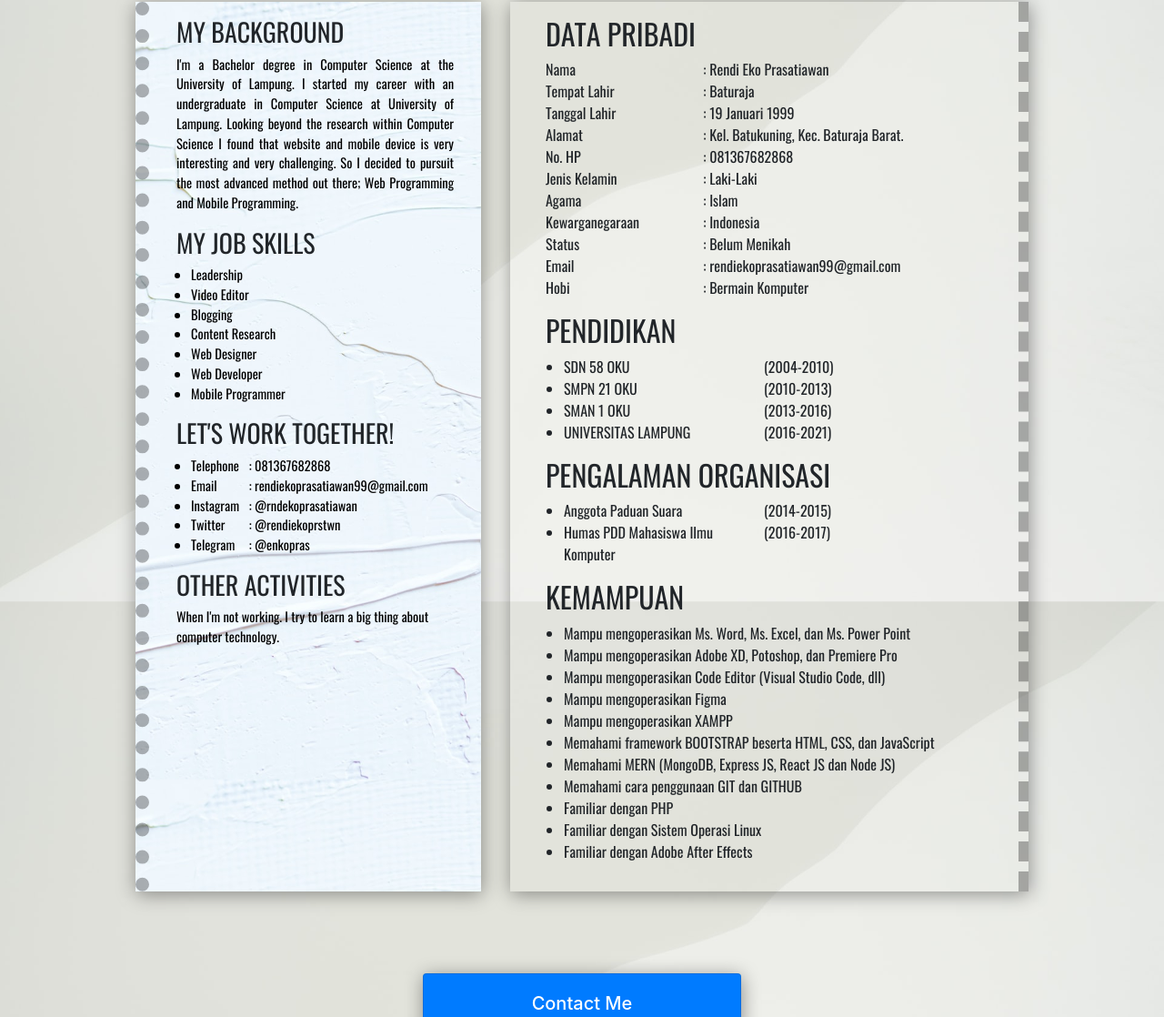
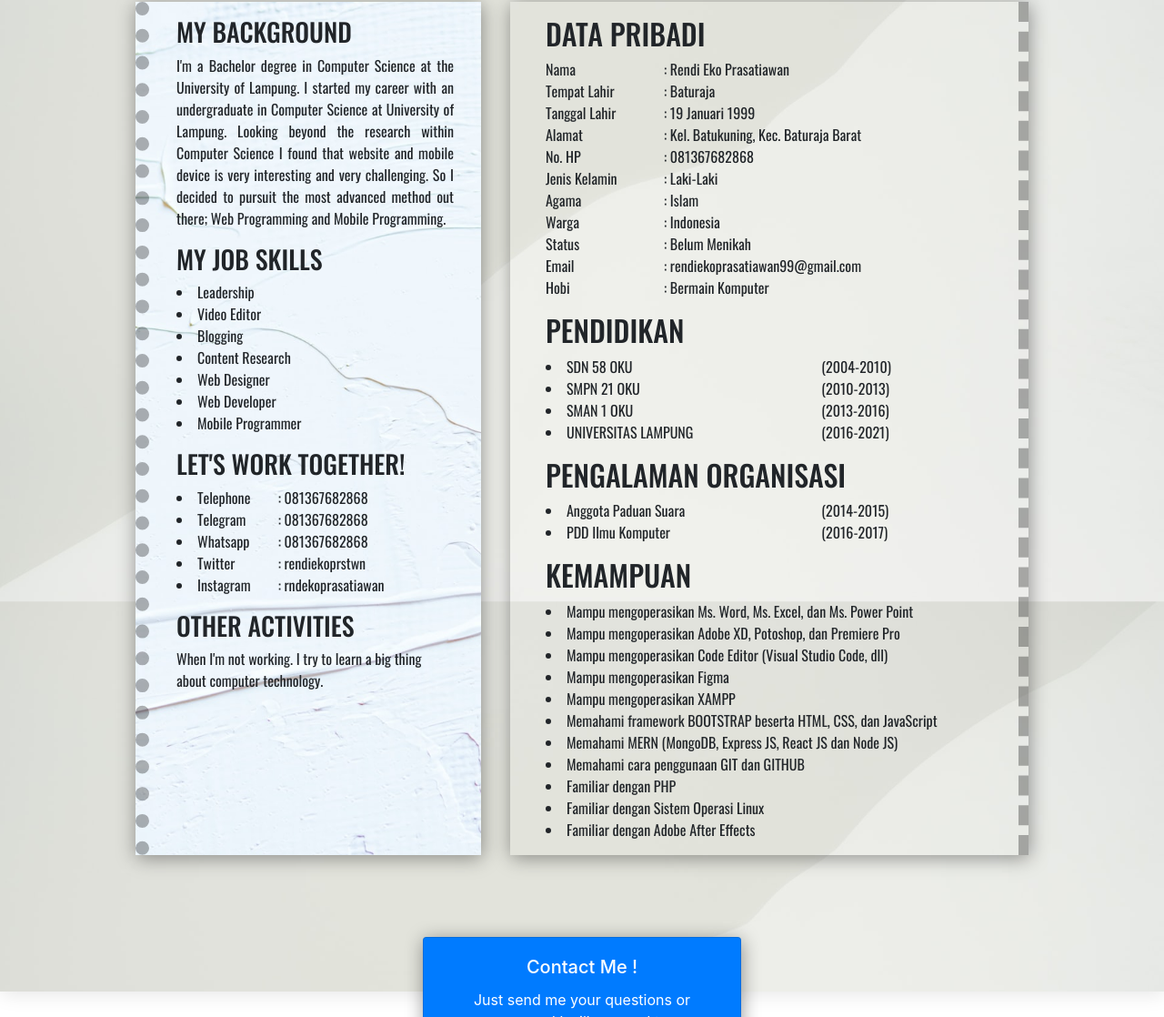
Before and after one commit to rendiekoprasatiawan/full-stack-designer, a plain HTML site: page 7. NGOBAR WPU (1-5, 8, 13)/ngobar-8/web-landing/index.html in a window 1280 px wide. Shown: the part 1504-2622 px from the top of the page at 91% size. Drawn offline with Linux system fonts and the light colour scheme.

Commit message:
menambahkan web baru

```diff
--- /dev/null
+++ b/7. NGOBAR WPU (1-5, 8, 13)/ngobar-13/vcard/style.css
@@ -0,0 +1,64 @@
+body {
+  font-family: "Montserrat", sans-serif;
+}
+
+.card {
+  background-color: #050a27;
+}
+
+.nav,
+.nav a {
+  text-transform: uppercase;
+  color: white;
+  font-size: 16px;
+}
+
+.nav a.active {
+  color: #475cfd;
+  font-weight: bold;
+}
+
+.nav a:hover {
+  color: #475cfd;
+}
+
+.nav h5 {
+  font-weight: bold;
+}
+
+.main {
+  color: white;
+}
+
+.main h1 {
+  font-weight: 100;
+}
+
+.main h1 span {
+  font-weight: 600;
+  color: #475cfd;
+}
+
+.main p {
+  font-size: 20px;
+  font-weight: 100;
+  margin-top: 20px;
+}
+
+.main button {
+  background-color: #ff4887;
+  color: white;
+  margin-top: 20px;
+}
+
+.card-body {
+  position: relative;
+  overflow: hidden;
+}
+
+.bg-img {
+  position: absolute;
+  bottom: -58px;
+  right: -60px;
+  width: 50%;
+}
--- a/7. NGOBAR WPU (1-5, 8, 13)/ngobar-8/web-landing/assets/css/style.css
+++ b/7. NGOBAR WPU (1-5, 8, 13)/ngobar-8/web-landing/assets/css/style.css
@@ -1,32 +1,37 @@
 /* fonts */
+
 @font-face {
-  font-family: "oswaldregular";
-  src: url("../../fonts/oswald-variablefont_wght-webfont.woff2") format("woff2"),
-    url("../../fonts/oswald-variablefont_wght-webfont.woff") format("woff");
-  font-weight: normal;
-  font-style: normal;
+  font-family: "Oswald";
+  src: url("../../fonts/Oswald-VariableFont_wght.ttf") format("truetype");
 }
+
 @font-face {
-  font-family: "vigaregular";
+  font-family: "Viga";
   src: url("../../fonts/viga-regular-webfont.woff2") format("woff2"),
     url("../../fonts/viga-regular-webfont.woff") format("woff");
   font-weight: normal;
   font-style: normal;
 }
 
-/* pake fonts */
+/* using fonts */
+.portFont {
+  font-family: "Oswald", sans-serif;
+  text-transform: uppercase;
+  font-weight: 500;
+}
+
 .pFonts {
-  font-family: "oswaldregular";
+  font-family: "Oswald", sans-serif;
 }
+
 /* navbar */
 .navbar {
   position: relative;
   z-index: 2;
-  /* background-color: #dbdad7; */
 }
 
 .navbar-brand {
-  font-family: "vigaregular";
+  font-family: "Viga";
   font-size: 32px;
 }
 
@@ -166,30 +171,17 @@
   margin-bottom: 40px;
 }
 
-.pKiri p {
+/* .pKiri p {
   font-size: 14.5px;
   color: #000;
-}
+} */
 
-.pKiri ul {
-  margin-left: -24px;
-}
-.pKiri .balikin {
-  margin-left: 24px;
-}
-
-.pKiri ul li {
+/* .pKiri .li {
   font-size: 14.5px;
   color: #000;
-}
-
-.portFont {
-  font-family: "oswaldregular";
-  text-transform: uppercase;
-}
+} */
 
 .pKanan {
-  /* background-color: #cddbc5; */
   background-image: url(../../img/bg-white.jpg);
   background-attachment: fixed;
   background-position: center;
@@ -200,13 +192,9 @@
   border-right: 11.5px dashed rgba(0, 0, 0, 0.3);
 }
 
-.pKanan ul {
-  margin-left: -20px;
-}
-
-.pKanan .balikinKanan {
-  margin-left: 0px;
-}
+/* .pKanan .li {
+  font-size: 15.3px;
+} */
 
 /* contact */
 .sCard {
@@ -223,8 +211,12 @@
 .footer {
   background-color: #dbdad7;
   margin-top: 80px;
-  padding: 3px;
-  /* margin-bottom: 0; */
+  padding: 1px;
+}
+
+.footer h6 {
+  font-size: 10px;
+  margin-top: 6px;
 }
 
 /* utility */
@@ -279,6 +271,11 @@
     font-size: 62px;
   }
 
+  .hJumbo {
+    width: 70%;
+    margin-left: 15%;
+  }
+
   .documentation h3 {
     text-align: justify;
   }
--- a/7. NGOBAR WPU (1-5, 8, 13)/ngobar-8/web-landing/index.html
+++ b/7. NGOBAR WPU (1-5, 8, 13)/ngobar-8/web-landing/index.html
@@ -51,9 +51,9 @@
     <!-- jumbotron -->
     <div class="jumbotron jumbotron-fluid">
       <div class="container">
-        <h1 class="display-4">
-          I am ready to <span>work</span> and I am <br />
-          ready for your <span>challenges</span>
+        <h1 class="display-4 hJumbo">
+          I am ready to <span>work</span> and I am ready for your
+          <span>challenges</span>
         </h1>
         <a href="#portfolio" class="h6 btn btn-primary tombol">My Portfolio</a>
       </div>
@@ -118,10 +118,10 @@
             tetapi pekerjaan kita harus mendeskripsikan kualitas kita.
           </p>
           <a
-            href="https://github.com/rendiekoprasatiawan"
+            href="https://twitter.com/rendiekoprstwn"
             class="btn btn-primary tombol"
             target="_blank"
-            >Github
+            >Twitter
           </a>
         </div>
       </div>
@@ -143,59 +143,62 @@
             <div class="row">
               <div class="col">
                 <div class="container">
+                  <div class="row">
+                    <div class="col">
                       <h2 class="h3 portFont">MY BACKGROUND</h2>
-                  <p class="text-justify pFonts">
-                    I'm a Bachelor degree in Computer Science at the University
-                    of Lampung. I started my career with an undergraduate in
-                    Computer Science at University of Lampung. Looking beyond
-                    the research within Computer Science I found that website
-                    and mobile device is very interesting and very challenging.
-                    So I decided to pursuit the most advanced method out there;
-                    Web Programming and Mobile Programming.
-                  </p>
-                </div>
                     </div>
                   </div>
 
                   <div class="row">
                     <div class="col">
-                <div class="container">
-                  <h2 class="h3 portFont">MY JOB SKILLS</h2>
-                  <ul class="pFonts">
-                    <li>Leadership</li>
-                    <li>Video Editor</li>
-                    <li>Blogging</li>
-                    <li>Content Research</li>
-                    <li>Web Designer</li>
-                    <li>Web Developer</li>
-                    <li>Mobile Programmer</li>
-                  </ul>
+                      <p class="text-justify pFonts">
+                        I'm a Bachelor degree in Computer Science at the
+                        University of Lampung. I started my career with an
+                        undergraduate in Computer Science at University of
+                        Lampung. Looking beyond the research within Computer
+                        Science I found that website and mobile device is very
+                        interesting and very challenging. So I decided to
+                        pursuit the most advanced method out there; Web
+                        Programming and Mobile Programming.
+                      </p>
+                    </div>
+                  </div>
                 </div>
               </div>
             </div>
 
+            <div class="row pb-3">
+              <div class="col">
+                <div class="container">
                   <div class="row">
                     <div class="col">
-                <div class="container">
-                  <h2 class="h3 portFont">LET'S WORK TOGETHER!</h2>
+                      <h2 class="h3 portFont">MY JOB SKILLS</h2>
+                    </div>
+                  </div>
+
+                  <div class="row pFonts li">
+                    <div class="col">
                       <div class="row">
-                    <div class="col-2">
-                      <ul class="pFonts">
-                        <li>Telephone</li>
-                        <li>Email</li>
-                        <li>Instagram</li>
-                        <li>Twitter</li>
-                        <li>Telegram</li>
-                      </ul>
+                        <div class="col"><li>Leadership</li></div>
                       </div>
-                    <div class="col-10">
-                      <ul class="list-unstyled balikin pFonts">
-                        <li>: 081367682868</li>
-                        <li>: rendiekoprasatiawan99@gmail.com</li>
-                        <li>: @rndekoprasatiawan</li>
-                        <li>: @rendiekoprstwn</li>
-                        <li>: @enkopras</li>
-                      </ul>
+                      <div class="row">
+                        <div class="col"><li>Video Editor</li></div>
+                      </div>
+                      <div class="row">
+                        <div class="col"><li>Blogging</li></div>
+                      </div>
+                      <div class="row">
+                        <div class="col"><li>Content Research</li></div>
+                      </div>
+                      <div class="row">
+                        <div class="col"><li>Web Designer</li></div>
+                      </div>
+                      <div class="row">
+                        <div class="col"><li>Web Developer</li></div>
+                      </div>
+                      <div class="row">
+                        <div class="col"><li>Mobile Programmer</li></div>
+                      </div>
                     </div>
                   </div>
                 </div>
@@ -205,8 +208,55 @@
             <div class="row">
               <div class="col">
                 <div class="container">
+                  <div class="row">
+                    <div class="col">
+                      <h2 class="h3 portFont">LET'S WORK TOGETHER!</h2>
+                    </div>
+                  </div>
+
+                  <div class="row pFonts pb-3">
+                    <div class="col">
+                      <div class="row">
+                        <div class="col li">
+                          <div class="row">
+                            <div class="col-4"><li>Telephone</li></div>
+                            <div class="col-8">: 081367682868</div>
+                          </div>
+                          <div class="row">
+                            <div class="col-4"><li>Telegram</li></div>
+                            <div class="col-8">: 081367682868</div>
+                          </div>
+                          <div class="row">
+                            <div class="col-4"><li>Whatsapp</li></div>
+                            <div class="col-8">: 081367682868</div>
+                          </div>
+                          <div class="row">
+                            <div class="col-4"><li>Twitter</li></div>
+                            <div class="col-8">: rendiekoprstwn</div>
+                          </div>
+                          <div class="row">
+                            <div class="col-4"><li>Instagram</li></div>
+                            <div class="col-8">: rndekoprasatiawan</div>
+                          </div>
+                        </div>
+                      </div>
+                    </div>
+                  </div>
+                </div>
+              </div>
+            </div>
+
+            <div class="row pFonts">
+              <div class="col">
+                <div class="container">
+                  <div class="row">
+                    <div class="col">
                       <h2 class="h3 portFont">OTHER ACTIVITIES</h2>
-                  <p class="pFonts">
+                    </div>
+                  </div>
+                  <div class="row">
+                    <div class="col">
+                      <p>
                         When I'm not working. I try to learn a big thing about
                         computer technology.
                       </p>
@@ -214,135 +264,215 @@
                   </div>
                 </div>
               </div>
+            </div>
+          </div>
 
           <div class="col-lg-6 col-sm-7 pKanan mx-3 py-3 pl-4">
+            <div class="row pb-3 pFonts">
+              <div class="col">
+                <div class="container">
                   <div class="row">
                     <div class="col">
-                <div class="container">
                       <h2 class="h2 portFont">DATA PRIBADI</h2>
+                    </div>
+                  </div>
+                  <div class="row li">
+                    <div class="col">
                       <div class="row">
-                    <div class="col-4">
-                      <ul class="list-unstyled pFonts balikinKanan">
-                        <li>Nama</li>
-                        <li>Tempat Lahir</li>
-                        <li>Tanggal Lahir</li>
-                        <li>Alamat</li>
-                        <li>No. HP</li>
-                        <li>Jenis Kelamin</li>
-                        <li>Agama</li>
-                        <li>Kewarganegaraan</li>
-                        <li>Status</li>
-                        <li>Email</li>
-                        <li>Hobi</li>
-                      </ul>
+                        <div class="col-3">Nama</div>
+                        <div class="col-9">: Rendi Eko Prasatiawan</div>
                       </div>
-                    <div class="col-8">
-                      <ul class="list-unstyled pFonts balikinKanan">
-                        <li>: Rendi Eko Prasatiawan</li>
-                        <li>: Baturaja</li>
-                        <li>: 19 Januari 1999</li>
-                        <li>: Kel. Batukuning, Kec. Baturaja Barat.</li>
-                        <li>: 081367682868</li>
-                        <li>: Laki-Laki</li>
-                        <li>: Islam</li>
-                        <li>: Indonesia</li>
-                        <li>: Belum Menikah</li>
-                        <li>: rendiekoprasatiawan99@gmail.com</li>
-                        <li>: Bermain Komputer</li>
-                      </ul>
+                      <div class="row">
+                        <div class="col-3">Tempat Lahir</div>
+                        <div class="col-9">: Baturaja</div>
+                      </div>
+                      <div class="row">
+                        <div class="col-3">Tanggal Lahir</div>
+                        <div class="col-9">: 19 Januari 1999</div>
+                      </div>
+                      <div class="row">
+                        <div class="col-3">Alamat</div>
+                        <div class="col-9">
+                          : Kel. Batukuning, Kec. Baturaja Barat
+                        </div>
+                      </div>
+                      <div class="row">
+                        <div class="col-3">No. HP</div>
+                        <div class="col-9">: 081367682868</div>
+                      </div>
+                      <div class="row">
+                        <div class="col-3">Jenis Kelamin</div>
+                        <div class="col-9">: Laki-Laki</div>
+                      </div>
+                      <div class="row">
+                        <div class="col-3">Agama</div>
+                        <div class="col-9">: Islam</div>
+                      </div>
+                      <div class="row">
+                        <div class="col-3">Warga</div>
+                        <div class="col-9">: Indonesia</div>
+                      </div>
+                      <div class="row">
+                        <div class="col-3">Status</div>
+                        <div class="col-9">: Belum Menikah</div>
+                      </div>
+                      <div class="row">
+                        <div class="col-3">Email</div>
+                        <div class="col-9">
+                          : rendiekoprasatiawan99@gmail.com
+                        </div>
+                      </div>
+                      <div class="row">
+                        <div class="col-3">Hobi</div>
+                        <div class="col-9">: Bermain Komputer</div>
+                      </div>
                     </div>
                   </div>
                 </div>
               </div>
             </div>
 
+            <div class="row pFonts pb-3">
+              <div class="col">
+                <div class="container">
                   <div class="row">
                     <div class="col">
-                <div class="container">
                       <h2 class="h2 portFont">PENDIDIKAN</h2>
+                    </div>
+                  </div>
+
+                  <div class="row li">
+                    <div class="col">
                       <div class="row">
-                    <div class="col">
-                      <ul class="pFonts">
-                        <li>SDN 58 OKU</li>
-                        <li>SMPN 21 OKU</li>
-                        <li>SMAN 1 OKU</li>
-                        <li>UNIVERSITAS LAMPUNG</li>
-                      </ul>
+                        <div class="col-7"><li>SDN 58 OKU</li></div>
+                        <div class="col-5">(2004-2010)</div>
                       </div>
-                    <div class="col">
-                      <ul class="list-unstyled pFonts">
-                        <li>(2004-2010)</li>
-                        <li>(2010-2013)</li>
-                        <li>(2013-2016)</li>
-                        <li>(2016-2021)</li>
-                      </ul>
+                      <div class="row">
+                        <div class="col-7"><li>SMPN 21 OKU</li></div>
+                        <div class="col-5">(2010-2013)</div>
+                      </div>
+                      <div class="row">
+                        <div class="col-7"><li>SMAN 1 OKU</li></div>
+                        <div class="col-5">(2013-2016)</div>
+                      </div>
+                      <div class="row">
+                        <div class="col-7"><li>UNIVERSITAS LAMPUNG</li></div>
+                        <div class="col-5">(2016-2021)</div>
+                      </div>
                     </div>
                   </div>
                 </div>
               </div>
             </div>
 
+            <div class="row pb-3 pFonts">
+              <div class="col">
+                <div class="container">
                   <div class="row">
                     <div class="col">
-                <div class="container">
-                  <h2 class="portFont h2">PENGALAMAN ORGANISASI</h2>
+                      <h2 class="h2 portFont">PENGALAMAN ORGANISASI</h2>
+                    </div>
+                  </div>
+
+                  <div class="row li">
+                    <div class="col">
                       <div class="row">
-                    <div class="col">
-                      <ul class="pFonts">
-                        <li>Anggota Paduan Suara</li>
-                        <li>Humas PDD Mahasiswa Ilmu Komputer</li>
-                      </ul>
+                        <div class="col-7"><li>Anggota Paduan Suara</li></div>
+                        <div class="col-5">(2014-2015)</div>
                       </div>
-                    <div class="col">
-                      <ul class="list-unstyled pFonts">
-                        <li>(2014-2015)</li>
-                        <li>(2016-2017)</li>
-                      </ul>
+                      <div class="row">
+                        <div class="col-7">
+                          <li>PDD Ilmu Komputer</li>
+                        </div>
+                        <div class="col-5">(2016-2017)</div>
+                      </div>
                     </div>
                   </div>
                 </div>
               </div>
             </div>
 
+            <div class="row pFonts">
+              <div class="col">
+                <div class="container">
                   <div class="row">
                     <div class="col">
-                <div class="container">
                       <h2 class="h2 portFont">KEMAMPUAN</h2>
+                    </div>
+                  </div>
+
+                  <div class="row li">
+                    <div class="col">
+                      <li>
+                        Mampu mengoperasikan Ms. Word, Ms. Excel, dan Ms. Power
+                        Point
+                      </li>
+                    </div>
+                  </div>
                   <div class="row">
                     <div class="col">
-                      <ul class="pFonts">
-                        <li>
-                          Mampu mengoperasikan Ms. Word, Ms. Excel, dan Ms.
-                          Power Point
-                        </li>
                       <li>
                         Mampu mengoperasikan Adobe XD, Potoshop, dan Premiere
                         Pro
                       </li>
+                    </div>
+                  </div>
+                  <div class="row">
+                    <div class="col">
                       <li>
                         Mampu mengoperasikan Code Editor (Visual Studio Code,
                         dll)
                       </li>
+                    </div>
+                  </div>
+                  <div class="row">
+                    <div class="col">
                       <li>Mampu mengoperasikan Figma</li>
+                    </div>
+                  </div>
+                  <div class="row">
+                    <div class="col">
                       <li>Mampu mengoperasikan XAMPP</li>
+                    </div>
+                  </div>
+                  <div class="row">
+                    <div class="col">
                       <li>
                         Memahami framework BOOTSTRAP beserta HTML, CSS, dan
                         JavaScript
                       </li>
+                    </div>
+                  </div>
+                  <div class="row">
+                    <div class="col">
                       <li>
                         Memahami MERN (MongoDB, Express JS, React JS dan Node
                         JS)
                       </li>
+                    </div>
+                  </div>
+                  <div class="row">
+                    <div class="col">
                       <li>Memahami cara penggunaan GIT dan GITHUB</li>
-                        <li>Familiar dengan PHP</li>
+                    </div>
+                  </div>
+                  <div class="row">
+                    <div class="col"><li>Familiar dengan PHP</li></div>
+                  </div>
+                  <div class="row">
+                    <div class="col">
                       <li>Familiar dengan Sistem Operasi Linux</li>
+                    </div>
+                  </div>
+                  <div class="row">
+                    <div class="col">
                       <li>Familiar dengan Adobe After Effects</li>
-                      </ul>
                     </div>
                   </div>
                 </div>
               </div>
             </div>
+            <!--  -->
           </div>
         </div>
       </div>
@@ -358,7 +488,7 @@
               <div class="col-lg-4 sCard">
                 <div class="card text-white bg-primary text-center cWarna">
                   <div class="card-body">
-                    <h5 class="card-title">Contact Me</h5>
+                    <h5 class="card-title">Contact Me !</h5>
                     <p class="card-text">
                       Just send me your questions or concerns and I will respond
                       to your inquiry as quickly as possible.
@@ -395,10 +525,10 @@
                   <li><h2 class="portFont">ADDRESS</h2></li>
                   <li>&nbsp;</li>
                   <li><h5>My Home</h5></li>
-                  <li>Batu Kuning, Batu Raja Barat.</li>
+                  <li>Kel. Batukuning, Kec. Baturaja Barat</li>
                   <li>&nbsp;</li>
                   <li><h5>Temporary</h5></li>
-                  <li>Jl. Bumi Manti IV No. 79</li>
+                  <li>Jl. Bumi Manti IV No. 79, Kampung Baru</li>
                 </ul>
               </div>
 
@@ -470,9 +600,9 @@
       <!-- akhir contact -->
 
       <!-- footer -->
-      <section class="footer">
+      <section>
         <footer>
-          <div class="text-center">
+          <div class="container-fluid footer text-center">
             <h6>
               &copy; 2020 Rendi Eko Prasatiawan - Copyright - All Right
               Reserved.
@@ -480,8 +610,8 @@
           </div>
         </footer>
       </section>
+      <!-- akhir footer -->
     </section>
-    <!-- akhir footer -->
   </body>
   <script src="assets/js/jquery-3.5.1.min.js"></script>
   <script src="assets/js/bootstrap.min.js"></script>
```
Also changed, not shown: 7. NGOBAR WPU (1-5, 8, 13)/ngobar-13/vcard/index.html (added, +79 -0 lines), 7. NGOBAR WPU (1-5, 8, 13)/ngobar-13/vcard/img/img1.png (added), 7. NGOBAR WPU (1-5, 8, 13)/ngobar-8/web-landing/fonts/Oswald-VariableFont_wght.ttf (added), 1 other file. Lines whose indentation alone changed are shown as unchanged.
